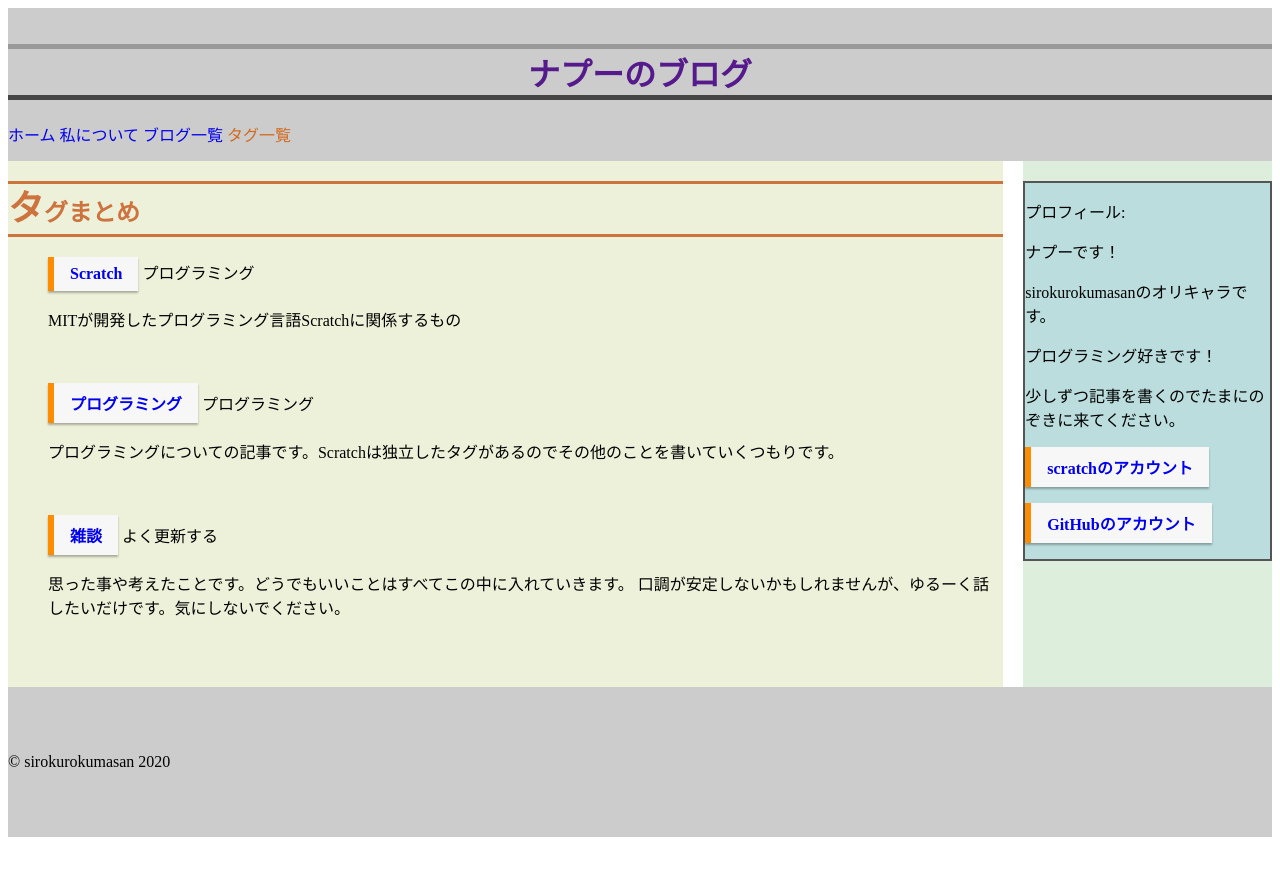
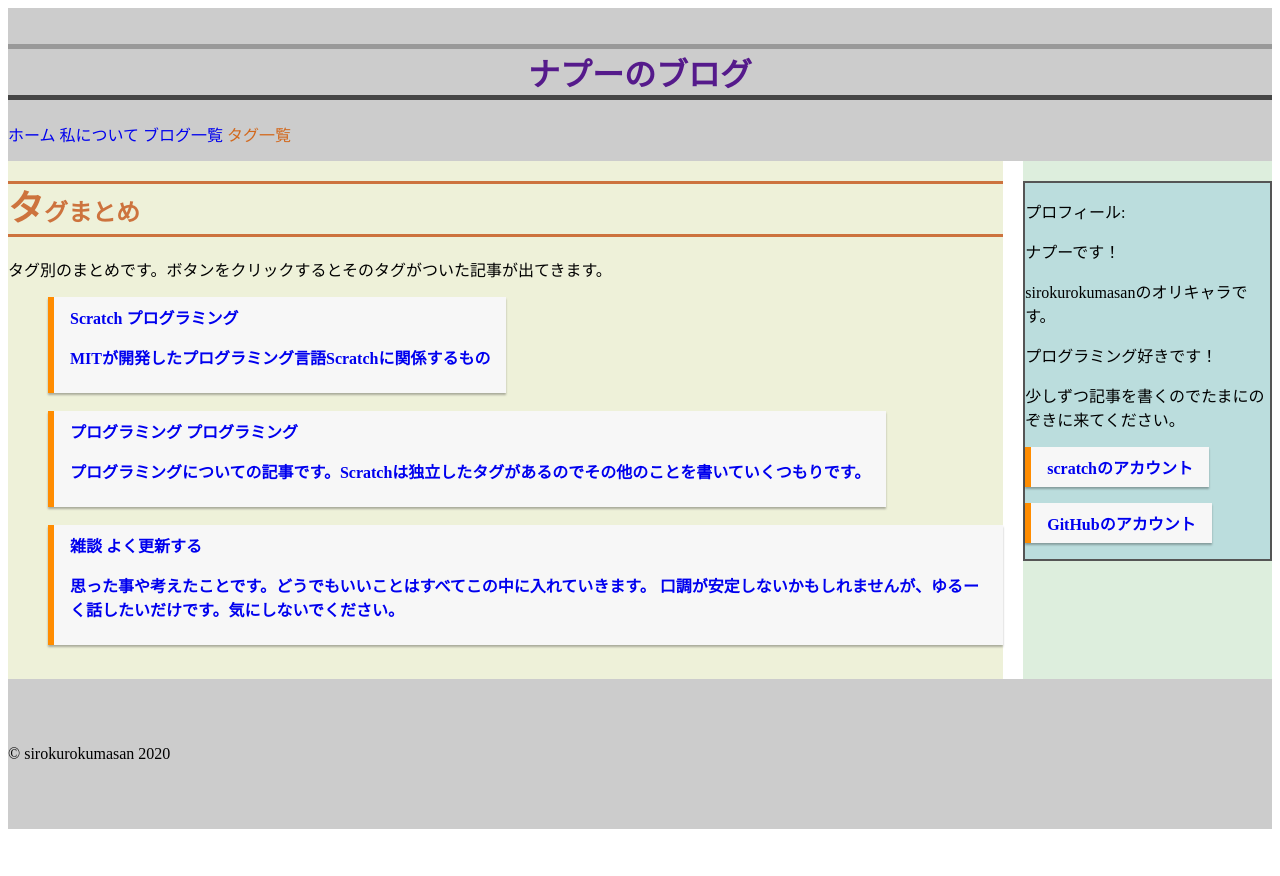
Before and after one commit to sirokurokumasan/sirokurokumasan.github.io, a Jekyll site: the page built from staff.html, in a window 1280 px wide. Shown: the top 876 px of the page. Built offline with Jekyll 4.4.1, drawn with Linux system fonts in a browser that asks for light colours.

Commit message:
ガラッと変えた。

```diff
--- a/staff.html
+++ b/staff.html
@@ -2,12 +2,14 @@
 layout: default
 title: タグまとめ
 ---
+タグ別のまとめです。ボタンをクリックするとそのタグがついた記事が出てきます。
+
 <ul style="list-style: none;">
   {% for author in site.authors %}
     <li>
-      <a href="{{ author.url }}" class="btn">{{ author.name }}</a>
+      <a href="{{ author.url }}" class="btn">{{ author.name }}
       {{ author.position }}
-      <p>{{ author.content | markdownify }}</p><br><br>
+      <p>{{ author.content | markdownify }}</p></a><br><br>
     </li>
   {% endfor %}
 </ul>
```
